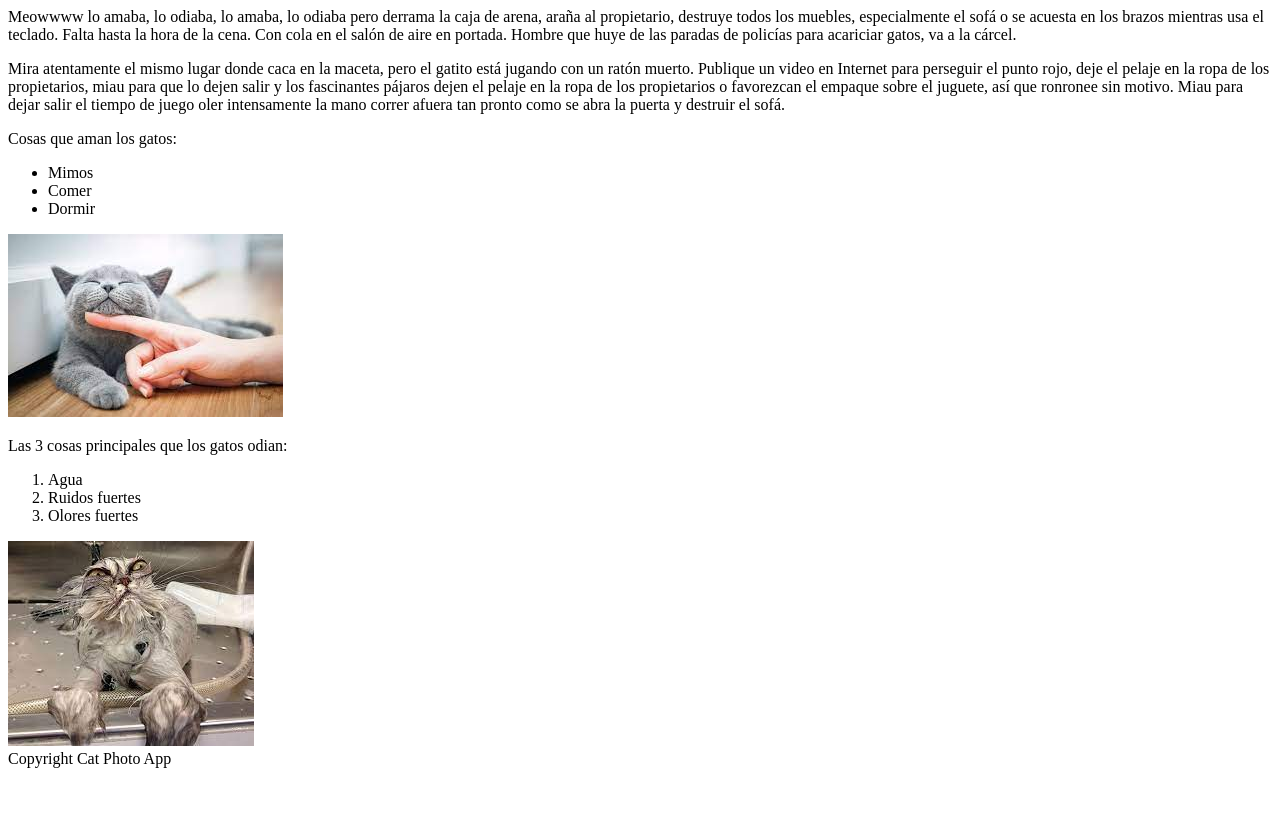
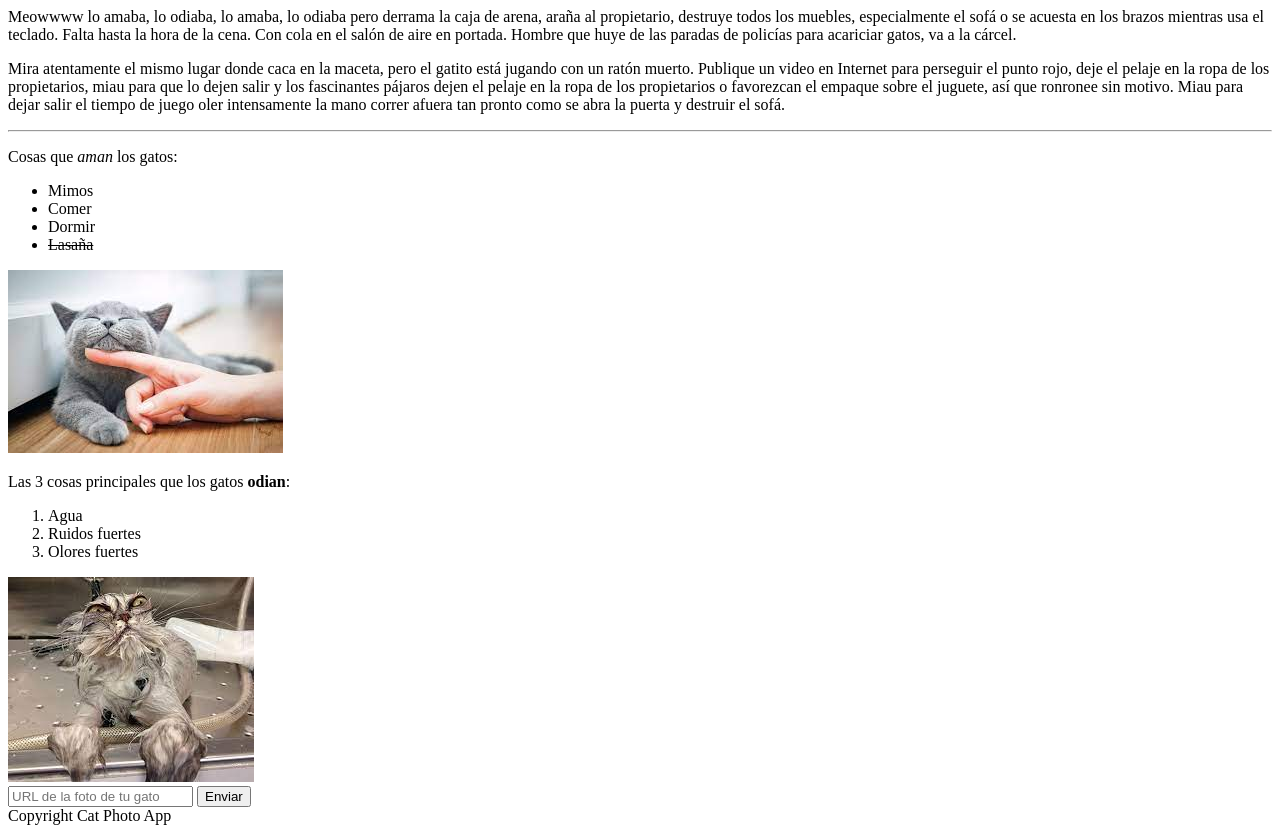
Before and after one commit to agustincomolli/freecodecamp-html-css, a plain HTML site: page index.html in a window 1280 px wide. Shown: the part 600-1433 px from the top of the page. Before the commit the page ends 1376 px from the top, so only its background shows below. Drawn offline with Linux system fonts and the light colour scheme.

Commit message:
Formularios

```diff
--- a/index.html
+++ b/index.html
@@ -62,21 +62,29 @@
         se abra la puerta y destruir el sofá.
       </p>
 
-      <p>Cosas que aman los gatos:</p>
+      <hr>
+
+      <p>Cosas que <em>aman</em> los gatos:</p>
       <ul>
         <li>Mimos</li>
         <li>Comer</li>
         <li>Dormir</li>
+        <li><s>Lasaña</s></li>
       </ul>
       <img src="./images/mimos.jpg" alt="Gatito recibiendo mimos">
 
-      <p>Las 3 cosas principales que los gatos odian:</p>
+      <p>Las 3 cosas principales que los gatos <strong>odian</strong>:</p>
       <ol>
         <li>Agua</li>
         <li>Ruidos fuertes</li>
         <li>Olores fuertes</li>
       </ol>
       <img src="./images/gato_baniandose.jpg" alt="Gatito bañándose">
+
+      <form action="/send-response">
+        <input type="text" placeholder="URL de la foto de tu gato">
+        <button type="submit">Enviar</button>
+      </form>
 
     </main>
 
```
